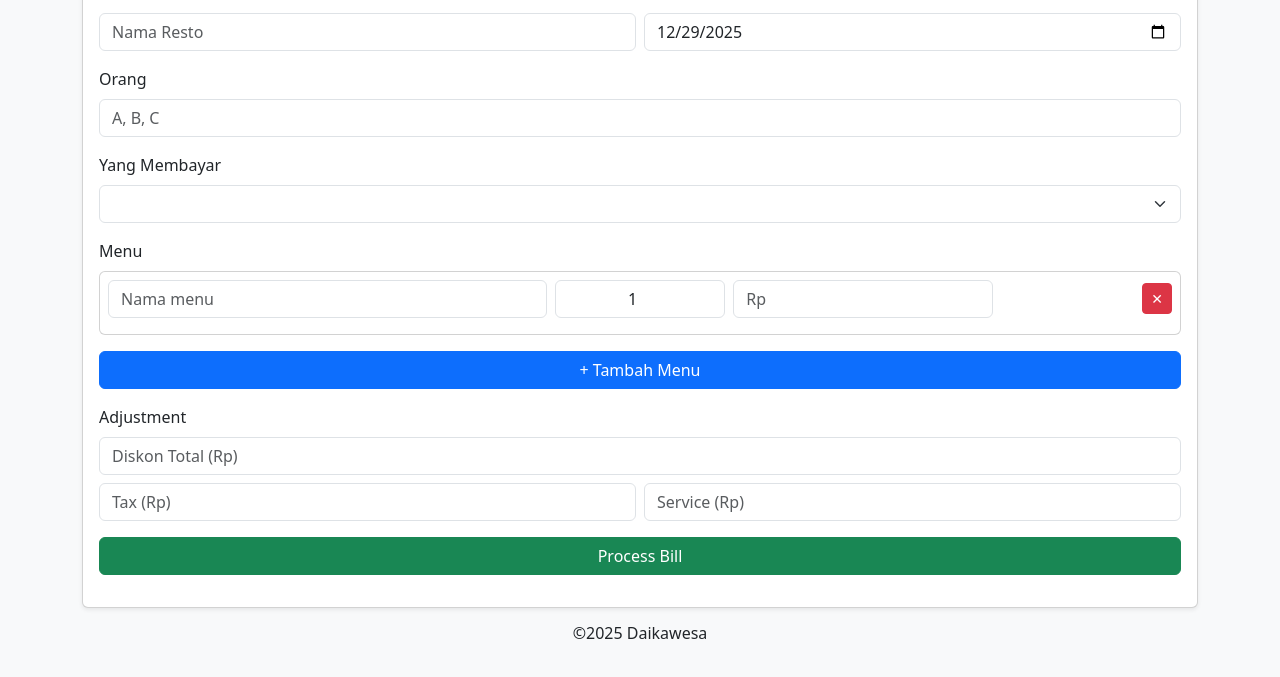
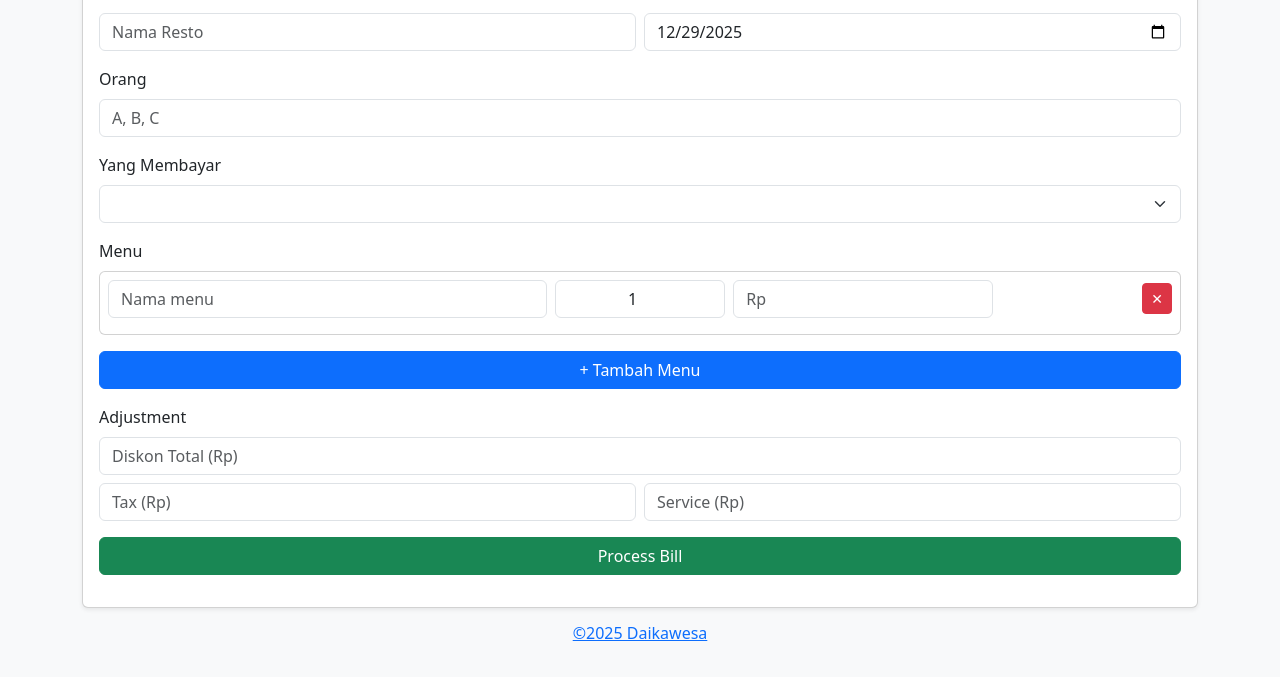
Before and after one commit to daikawesa/splitbill, a plain HTML site: page index.html in a window 1280 px wide. Shown: the part 65-742 px from the top of the page. Drawn offline with nearby package versions, Linux system fonts and the light colour scheme.

Commit message:
Update index.html

```diff
--- a/index.html
+++ b/index.html
@@ -352,7 +352,13 @@
       addItem();
     </script>
     <footer>
-      <h6 class="text-center mb-3 secondary">&copy;2025 Daikawesa</h6>
+      <h6 class="text-center mb-3 secondary">
+        <a
+          href="http://instagram.com/daikawesa"
+          target="_blank"
+          >&copy;2025 Daikawesa</a
+        >
+      </h6>
     </footer>
   </body>
 </html>
```
